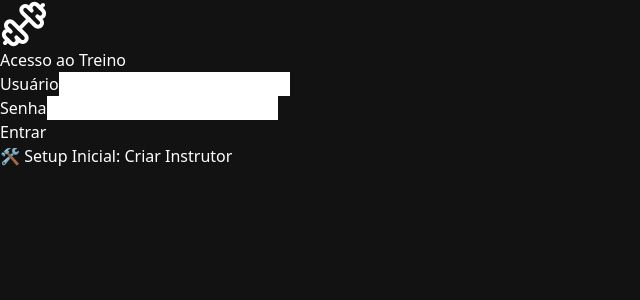
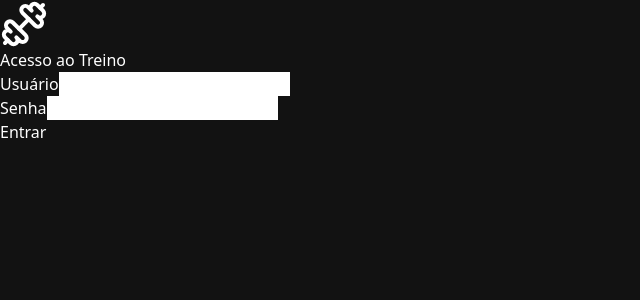
Before and after one commit to WarlemJR/ironforge, a React (Vite) app: page / in a window 1280 px wide. Shown: the top 300 px of the page, without its empty margins (0-640 px from the left). Built offline with nearby package versions, Linux system fonts and the light colour scheme.

Commit message:
Alteração da tela de login

```diff
--- a/src/pages/Login.jsx
+++ b/src/pages/Login.jsx
@@ -119,13 +119,6 @@ export default function Login({ onLogin }) {
           </button>
         </form>
 
-        <button
-          type="button"
-          onClick={handleCreateAdmin}
-          className="w-full mt-6 bg-[#121212] border border-gray-700 text-gray-400 font-bold py-3 rounded-xl hover:text-white hover:border-gray-500 transition-colors"
-        >
-          🛠️ Setup Inicial: Criar Instrutor
-        </button>
       </div>
     </div>
   );
```
